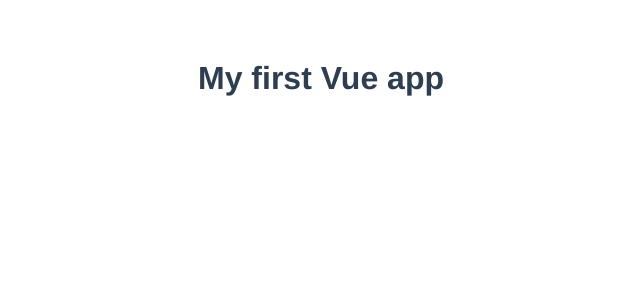
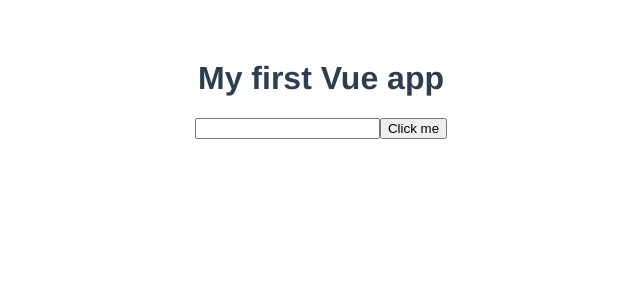
Before and after one commit to ngominhsaoS2/vuejs-firebase-course, a Vue app in the folder modal-project/: page / in a window 1280 px wide. Shown: the top 300 px of the page, without its empty margins (319-959 px from the left). Built offline with nearby package versions, Linux system fonts and the light colour scheme.

Commit message:
22. Template Refs

```diff
--- a/modal-project/src/App.vue
+++ b/modal-project/src/App.vue
@@ -1,5 +1,7 @@
 <template>
   <h1>{{title}}</h1>
+  <input type="text" ref="name">
+  <button @click="handleClick">Click me</button>
 </template>
 
 <script>
@@ -11,6 +13,13 @@
   data() {
     return {
       title: 'My first Vue app'
+    }
+  },
+  methods: {
+    handleClick() {
+      console.log(this.$refs.name);
+      this.$refs.name.classList.add('active');
+      this.$refs.name.focus();
     }
   }
 }
```
Also changed, not shown: 1 other file (tests, documents, lock files or other folders).
